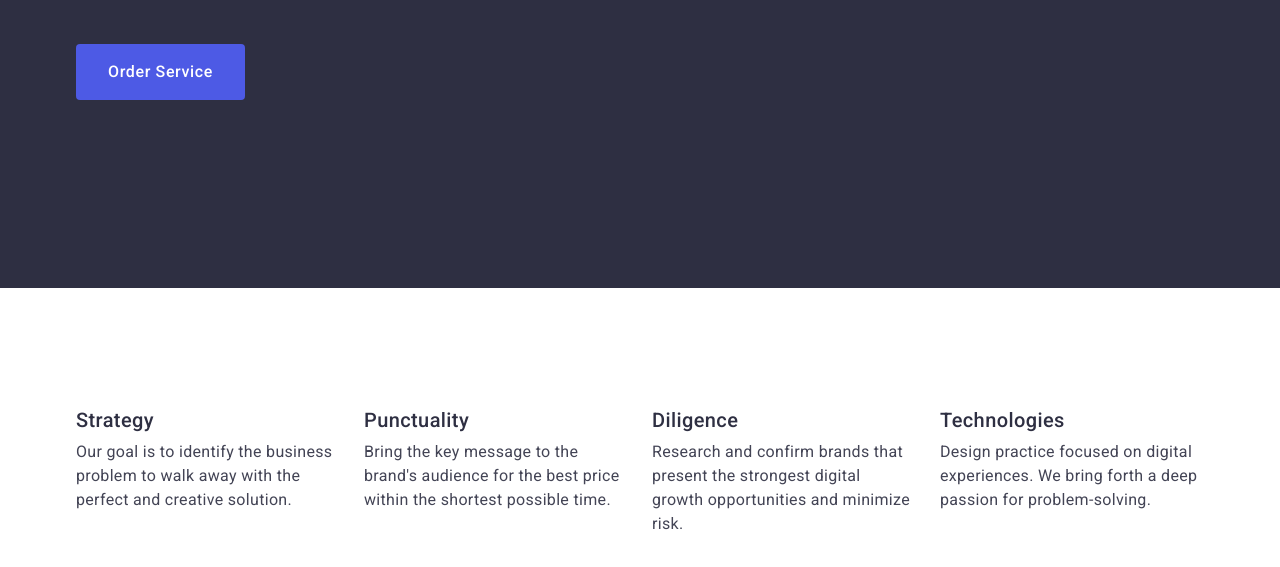
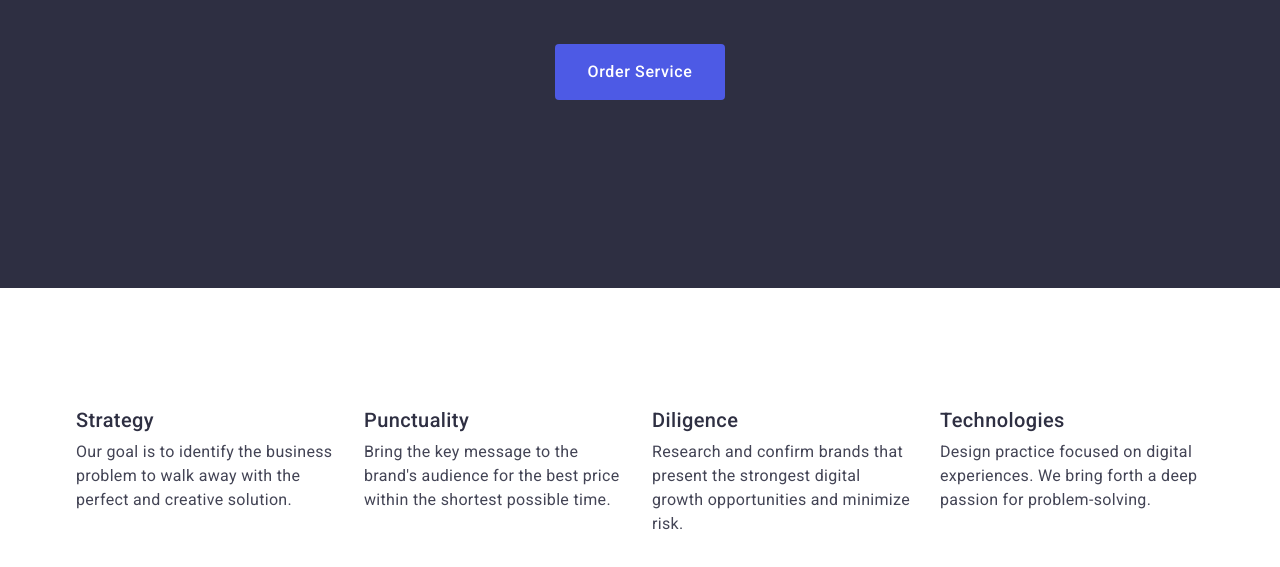
Before and after one commit to ultra-marina/goit-markup-hw-03, a plain HTML site: page index.html in a window 1280 px wide. Shown: the part 385-952 px from the top of the page. Drawn offline with nearby package versions, Linux system fonts and the light colour scheme.

Commit message:
css corrections #4

```diff
--- a/css/styles.css
+++ b/css/styles.css
@@ -131,7 +131,6 @@ body {
 }
 
 .section {
-  margin-top: 0;
   padding-top: 120px;
   padding-bottom: 120px;
 }
@@ -266,10 +265,10 @@ body {
 /* Hero button. Order Service */
 .hero .button {
   display: block;
+  margin: auto;
+  padding: 16px 32px;
   background-color: var(--brand-color);
   color: var(--white-text-color);
-  min-width: 169px;
-  height: 56px;
 }
 .hero .button:hover,
 .hero .button:focus {
@@ -282,7 +281,7 @@ body {
 /* ========== Features ========== */
 
 .section.features {
-  padding: 120px 0;
+  padding-bottom: 0;
 }
 
 .feature-list {
@@ -440,5 +439,6 @@ body {
 }
 
 .footer-text {
+  max-width: 264px;
   color: var(--light-text-color);
 }
```
